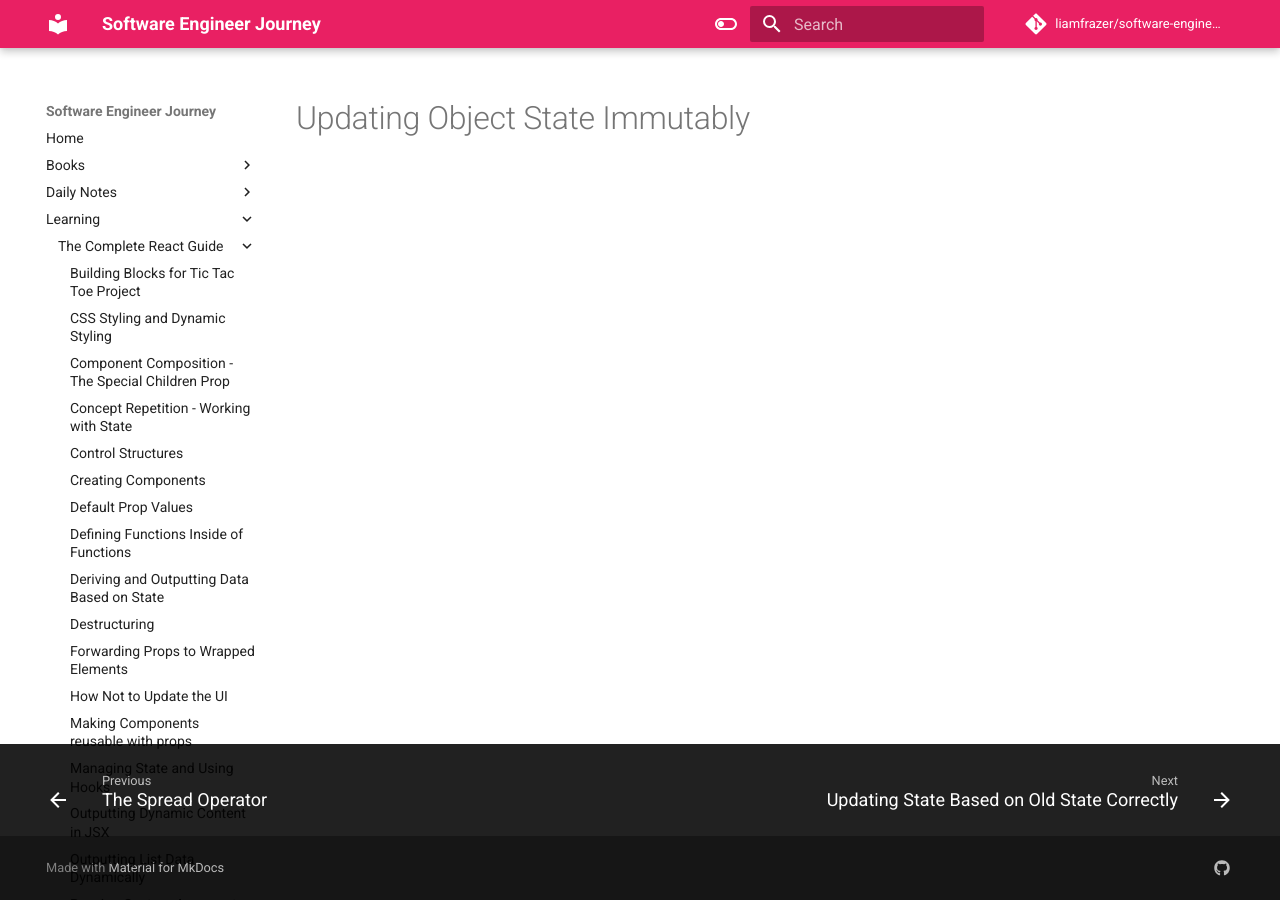
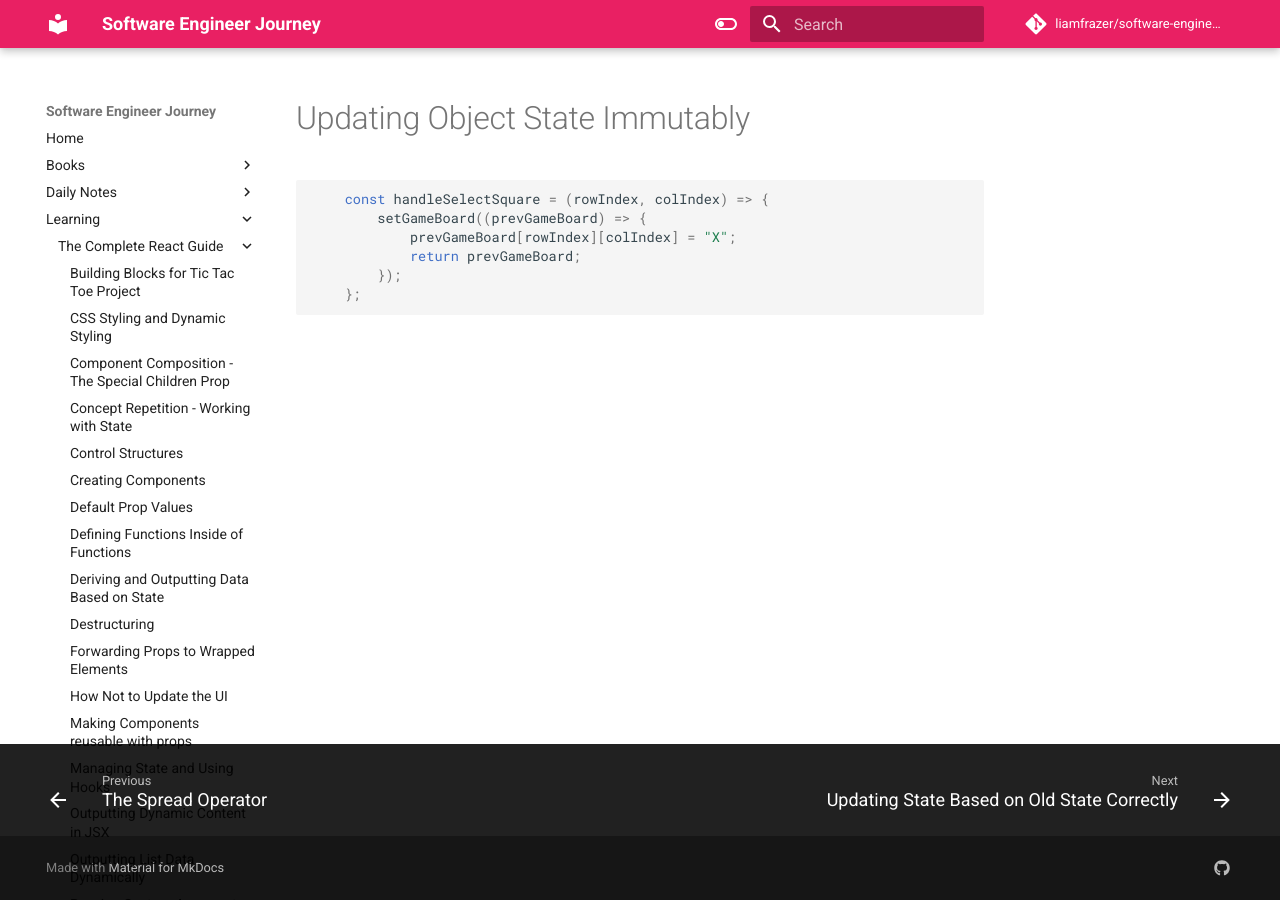
Before and after one commit to liamfrazer/software-engineer-journey, an MkDocs documentation site: the page built from docs/Learning/The Complete React Guide/Updating Object State Immutably.md, in a window 1280 px wide. Built offline with MkDocs 1.6.1 and Material for MkDocs 9.7.7, drawn with Linux system fonts in a browser that asks for light colours; comment, search, counter and statistics services are not loaded.

Commit message:
vault backup: 2023-12-24 13:06:29

````diff
--- a/docs/Learning/The Complete React Guide/Updating Object State Immutably.md
+++ b/docs/Learning/The Complete React Guide/Updating Object State Immutably.md
@@ -8,3 +8,12 @@ tags:
   - jsx
 ---
 # Updating Object State Immutably
+
+```jsx
+	const handleSelectSquare = (rowIndex, colIndex) => {
+		setGameBoard((prevGameBoard) => {
+			prevGameBoard[rowIndex][colIndex] = "X";
+			return prevGameBoard;
+		});
+	};
+```
````
